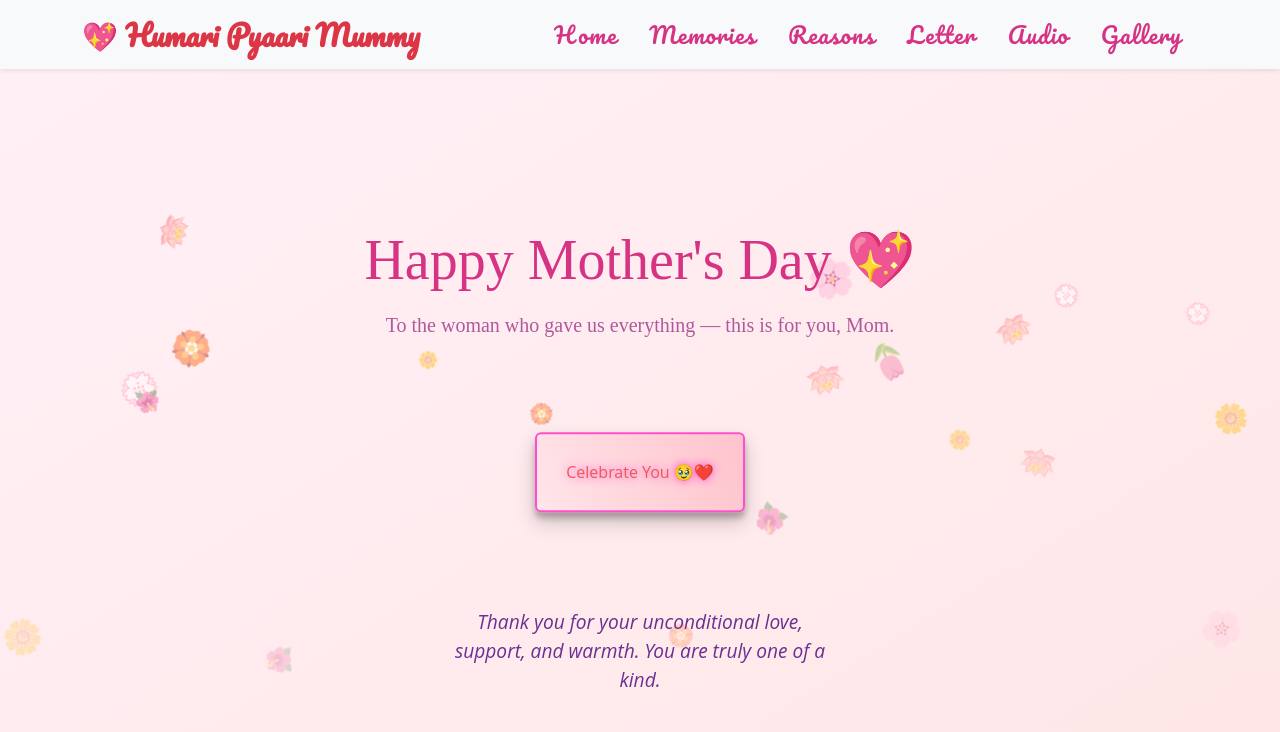
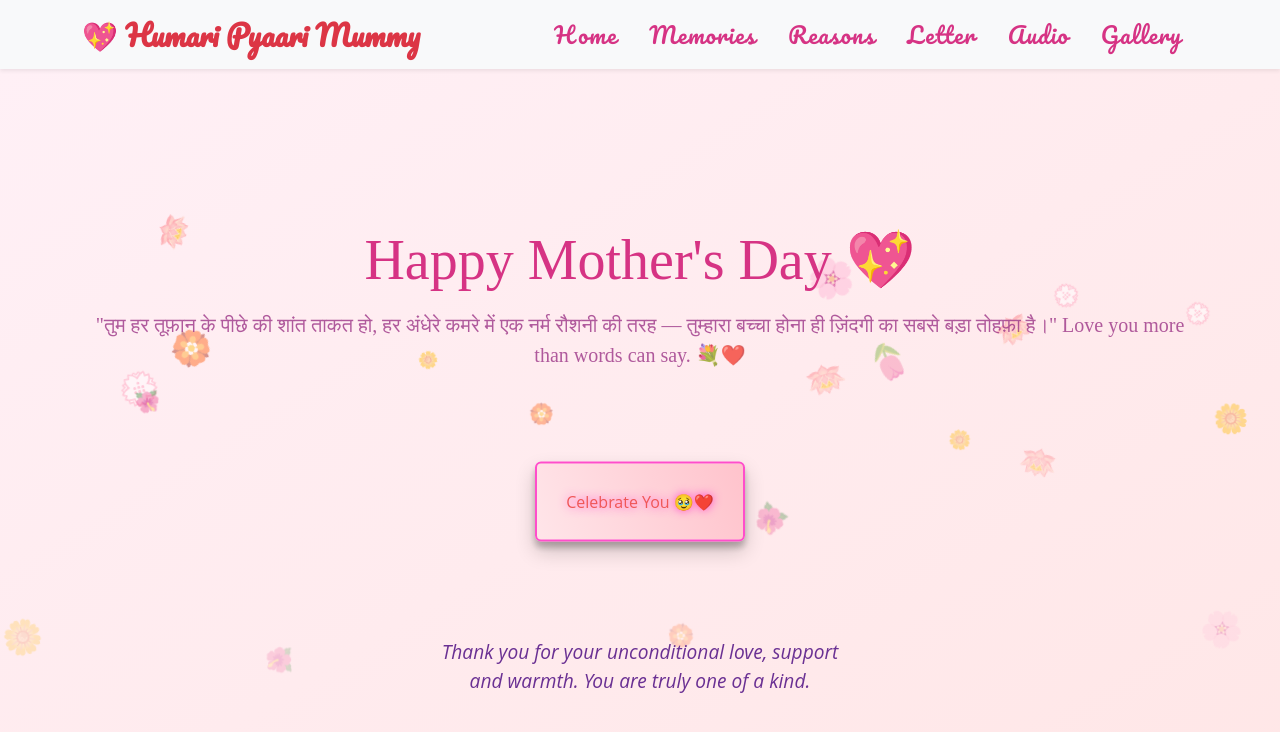
Before and after one commit to debugginlyf/ILoveMyMom, a React (Vite) app in the folder Mothers-Day/: page / in a window 1280 px wide. Both pictures are taken after a click on the button "Celebrate You 🥹❤️". Shown: the top 732 px of the page. Built offline with nearby package versions, Linux system fonts and the light colour scheme.

Commit message:
Changed Messages/Texts

```diff
--- a/Mothers-Day/src/pages/Home.jsx
+++ b/Mothers-Day/src/pages/Home.jsx
@@ -61,7 +61,12 @@ const Home = () => {
           <Container>
             <h1 className={`title display-4 ${currentFont} neon-hover`}>Happy Mother's Day 💖</h1>
             <p className={`subtitle lead ${currentFont} neon-hover`}>
-              To the woman who gave us everything — this is for you, Mom.
+
+
+"तुम हर तूफ़ान के पीछे की शांत ताकत हो,
+हर अंधेरे कमरे में एक नर्म रौशनी की तरह —
+तुम्हारा बच्चा होना ही ज़िंदगी का सबसे बड़ा तोहफ़ा है।"
+              Love you more than words can say. 💐❤️
             </p>
             <div className="love">
               <button
@@ -79,7 +84,7 @@ const Home = () => {
             </div>
             {showMessage && (
               <div className="message-box">
-                <p>Thank you for your unconditional love, support, and warmth. You are truly one of a kind.</p>
+                <p>Thank you for your unconditional love, support and warmth. You are truly one of a kind.</p>
               </div>
             )}
           </Container>
```
